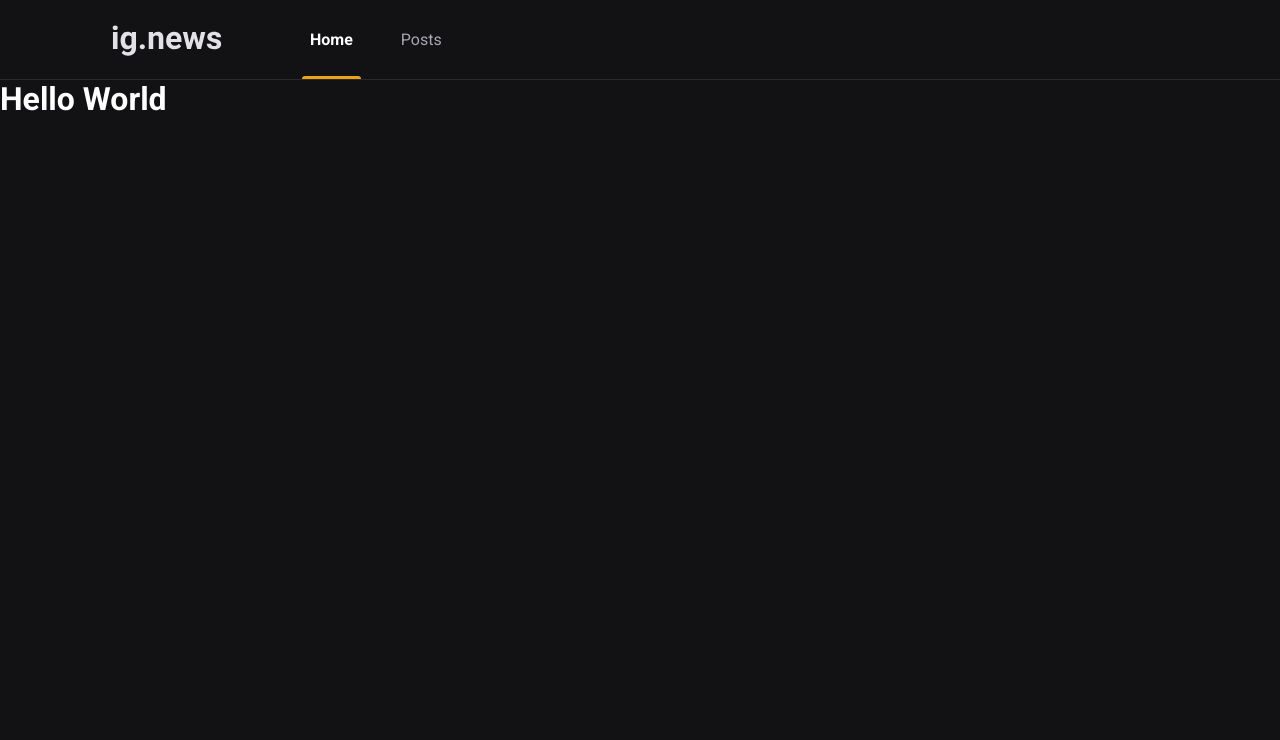
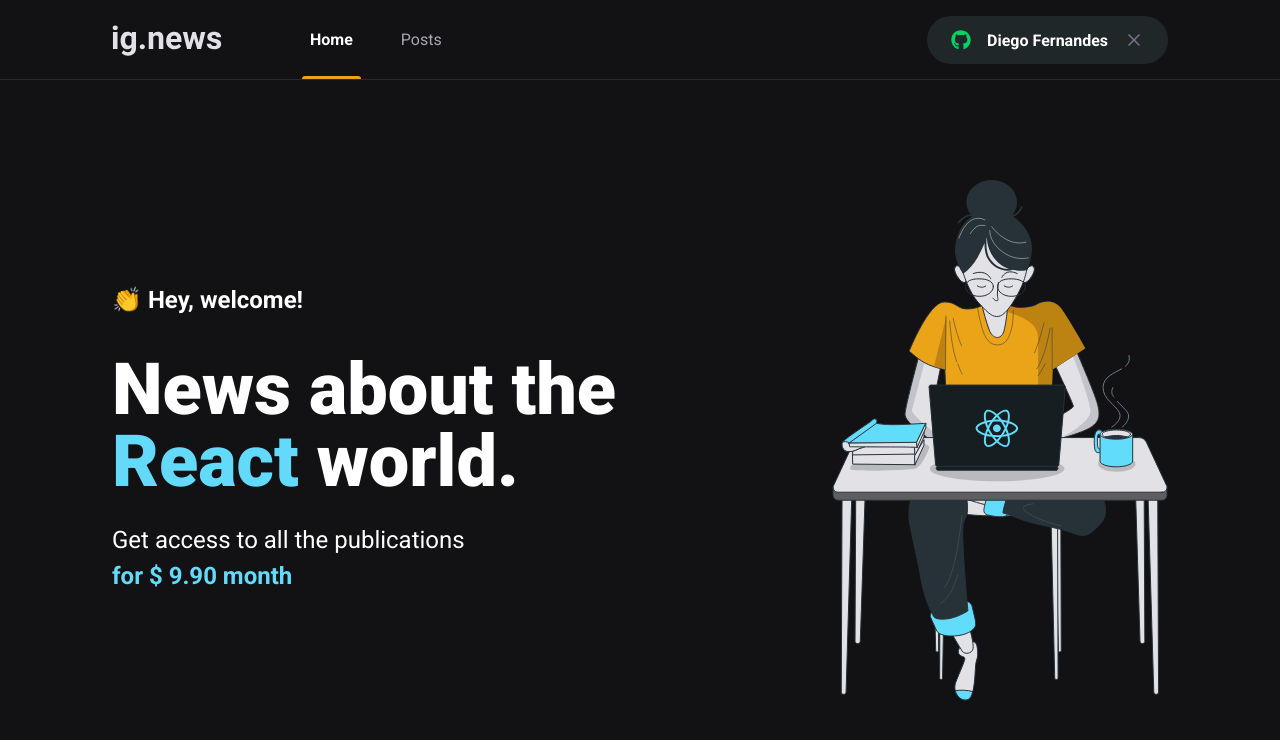
Before and after one commit to ceduardogodoi/ignite-nextjs-foundations, a Next.js app: page / in a window 1280 px wide. Shown: the top 740 px of the page. Built offline with nearby package versions, Linux system fonts and the light colour scheme.

Commit message:
creates SignIn button and main content

```diff
--- a/package.json
+++ b/package.json
@@ -11,6 +11,7 @@
     "next": "10.2.0",
     "react": "17.0.2",
     "react-dom": "17.0.2",
+    "react-icons": "^4.2.0",
     "sass": "^1.32.13"
   },
   "devDependencies": {
--- a/src/components/Header/index.tsx
+++ b/src/components/Header/index.tsx
@@ -1,3 +1,4 @@
+import { SignInButton } from "../SignInButton";
 import styles from "./styles.module.scss";
 
 export function Header() {
@@ -10,6 +11,8 @@
           <a className={styles.active}>Home</a>
           <a>Posts</a>
         </nav>
+
+        <SignInButton />
       </div>
     </header>
   );
--- a/src/components/Header/styles.module.scss
+++ b/src/components/Header/styles.module.scss
@@ -51,4 +51,8 @@
       }
     }
   }
+
+  button {
+    margin-left: auto;
+  }
 }
--- /dev/null
+++ b/src/components/SignInButton/index.tsx
@@ -0,0 +1,20 @@
+import { FaGithub } from "react-icons/fa";
+import { FiX } from "react-icons/fi";
+import styles from "./styles.module.scss";
+
+export function SignInButton() {
+  const isUserLoggedIn = true;
+
+  return isUserLoggedIn ? (
+    <button type="button" className={styles.signInButton}>
+      <FaGithub color="#04d361" />
+      Diego Fernandes
+      <FiX color="#737380" className={styles.closeIcon} title="Log out" />
+    </button>
+  ) : (
+    <button type="button" className={styles.signInButton}>
+      <FaGithub color="#eba417" />
+      Sign in with Github
+    </button>
+  );
+}
--- /dev/null
+++ b/src/components/SignInButton/styles.module.scss
@@ -0,0 +1,36 @@
+.signInButton {
+  height: 3rem;
+  border-radius: 3rem;
+  background: var(--gray-850);
+  border: none;
+  padding: 0 1.5rem;
+
+  display: flex;
+  align-items: center;
+  justify-content: center;
+
+  color: var(--white);
+  font-weight: bold;
+
+  svg {
+    width: 20px;
+    height: 20px;
+  }
+
+  svg:first-child {
+    margin-right: 1rem;
+  }
+
+  svg.closeIcon {
+    margin-left: 1rem;
+  }
+
+  transition: filter 0.2s;
+
+  &:hover {
+    filter: brightness(0.8);
+  }
+}
+
+.closeIcon {
+}
--- a/src/pages/_app.tsx
+++ b/src/pages/_app.tsx
@@ -7,10 +7,6 @@
 function MyApp({ Component, pageProps }: AppProps) {
   return (
     <>
-      <Head>
-        <title>Início | ig.news</title>
-      </Head>
-
       <Header />
       <Component {...pageProps} />
     </>
--- /dev/null
+++ b/src/pages/home.module.scss
@@ -0,0 +1,41 @@
+.contentContainer {
+  max-width: 1120px;
+  margin: 0 auto;
+  padding: 0 2rem;
+  height: calc(100vh - 5rem);
+
+  display: flex;
+  align-items: center;
+  justify-content: space-between;
+}
+
+.hero {
+  max-width: 600px;
+
+  > span {
+    font-size: 1.5rem;
+    font-weight: bold;
+  }
+
+  h1 {
+    font-size: 4.5rem;
+    line-height: 4.5rem;
+    font-weight: 900;
+    margin-top: 2.5rem;
+
+    span {
+      color: var(--cyan-500);
+    }
+  }
+
+  p {
+    font-size: 1.5rem;
+    line-height: 2.25rem;
+    margin-top: 1.5rem;
+
+    span {
+      color: var(--cyan-500);
+      font-weight: bold;
+    }
+  }
+}
--- a/src/pages/index.tsx
+++ b/src/pages/index.tsx
@@ -1,3 +1,31 @@
+import Head from "next/head";
+
+import styles from "./home.module.scss";
+
 export default function Home() {
-  return <h1>Hello World</h1>;
+  return (
+    <>
+      <Head>
+        <title>Home | ig.news</title>
+      </Head>
+
+      <main className={styles.contentContainer}>
+        <section className={styles.hero}>
+          <span>👏️ Hey, welcome!</span>
+
+          <h1>
+            News about the <span>React</span> world.
+          </h1>
+
+          <p>
+            Get access to all the publications
+            <br />
+            <span>for $ 9.90 month</span>
+          </p>
+        </section>
+
+        <img src="/images/avatar.svg" alt="Girl coding" />
+      </main>
+    </>
+  );
 }
--- a/src/styles/global.scss
+++ b/src/styles/global.scss
@@ -10,6 +10,7 @@
   --gray-100: #e1e1e6;
   --gray-300: #a8a8b3;
   --gray-800: #29292e;
+  --gray-850: #1f2729;
   --gray-900: #121214;
 
   --cyan-500: #64dafb;
```
Also changed, not shown: 1 other file (tests, documents, lock files or other folders).
